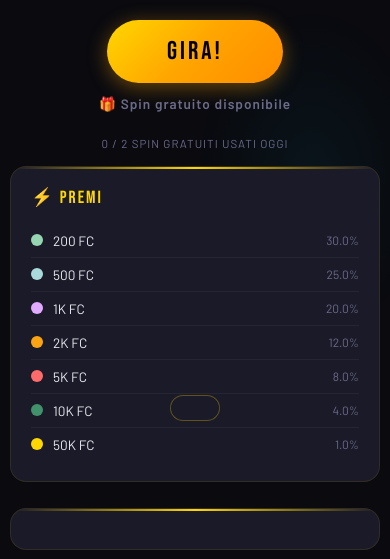
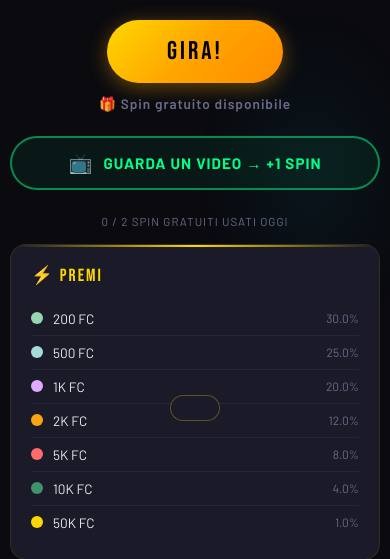
Before and after one commit to Anthonys94/FCcoin, a Flask app: page / in a window 390 px wide. Shown: the part 499-1058 px from the top of the page. Run offline with Flask 3, Linux system fonts and the light colour scheme; a user stored in the database is signed in; data comes from the database, SQL or seed files in the repository; data that the repository does not hold is empty.

Commit message:
video button

```diff
--- a/templates/index.html
+++ b/templates/index.html
@@ -1736,7 +1736,6 @@
     text-align: center;
   }
   .main-container { padding-bottom: 90px !important; }
-  .watch-ad-btn { display: none !important; }
   .withdraw-btn { display: none !important; }
 }
 </style>
```
